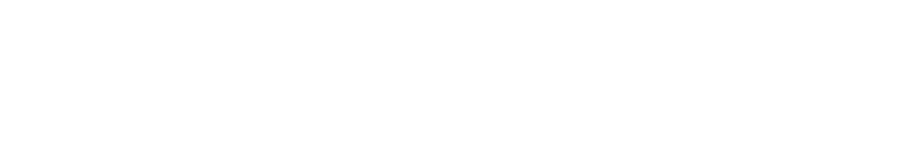
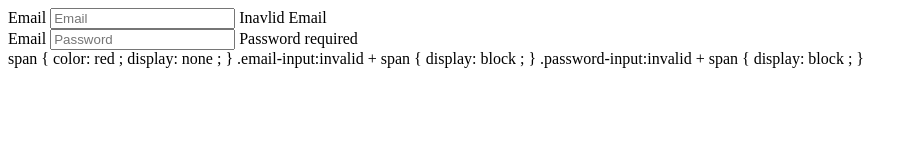
Before and after one commit to acciojob/signup-form-car-Deepti536, a website: page main.html in a window 1280 px wide. Shown: the whole page, without its empty margins (0-917 px from the left). Drawn offline with Linux system fonts and the light colour scheme.

Commit message:
created a submission

```diff
--- a/main.html
+++ b/main.html
@@ -10,7 +10,41 @@
 	<!-- the entire body must be written by student -->
     <script type="text/javascript" src="./script.js">
 </script>
+<form>
+  <div>
+    <label for="email">Email</label>
+    <input type="email" class="email-input" placeholder="Email" >
+    <span class="invalid-email">Inavlid Email</span>
+  </div>
+  <div>
+    <label for="password">Email</label>
+    <input class="password-input" type="password" placeholder="Password"  required>
+    <span class="invalid-password">Password required</span>
+  </div>
+</form>
 
+<!--
+
+  Signup form
+
+  email(email)
+    Invalid
+  password
+
+
+-->
+span {
+  color: red ;
+  display: none ;
+}
+
+.email-input:invalid + span {
+  display: block ;
+}
+
+.password-input:invalid + span {
+    display: block ;
+}
 </body>
 
 </html>
```
